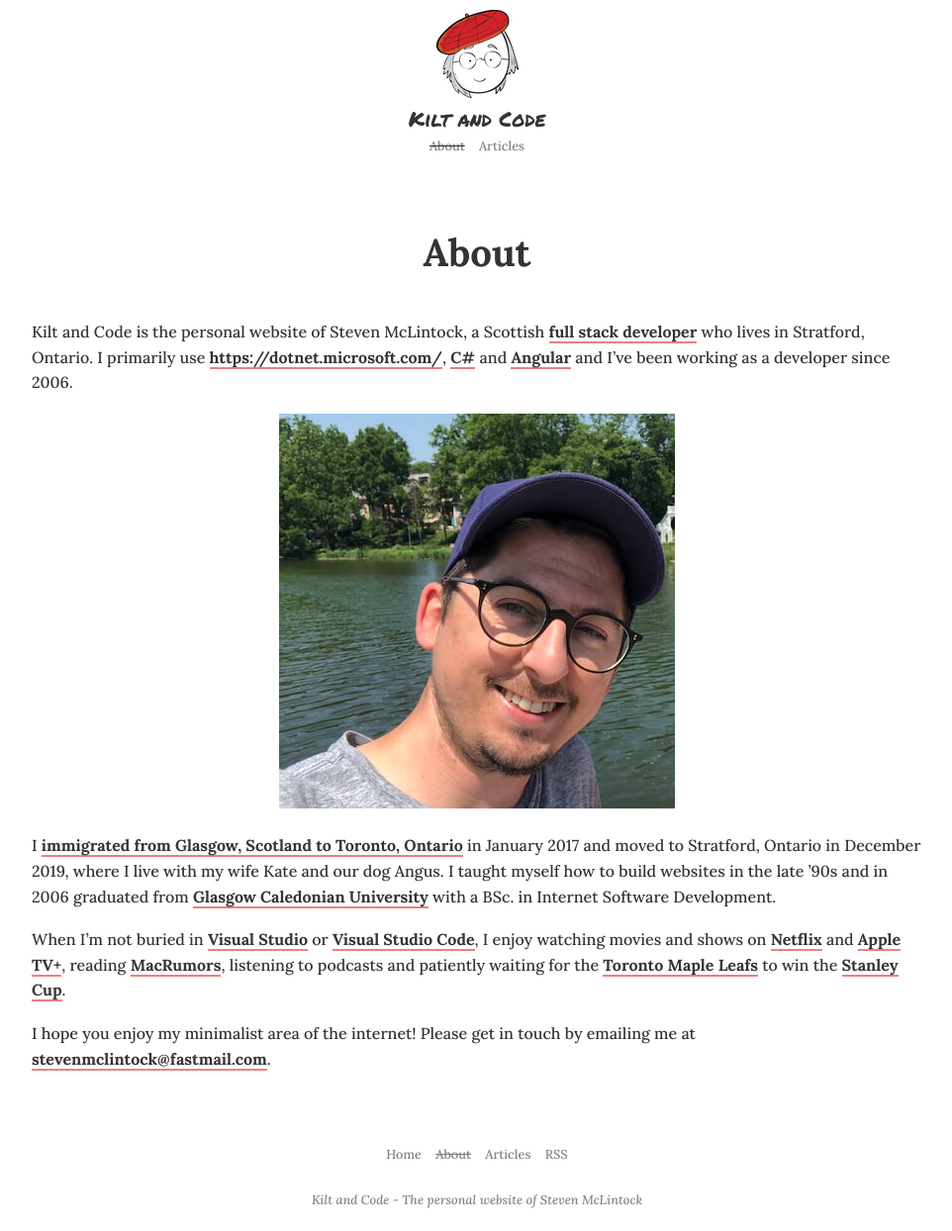
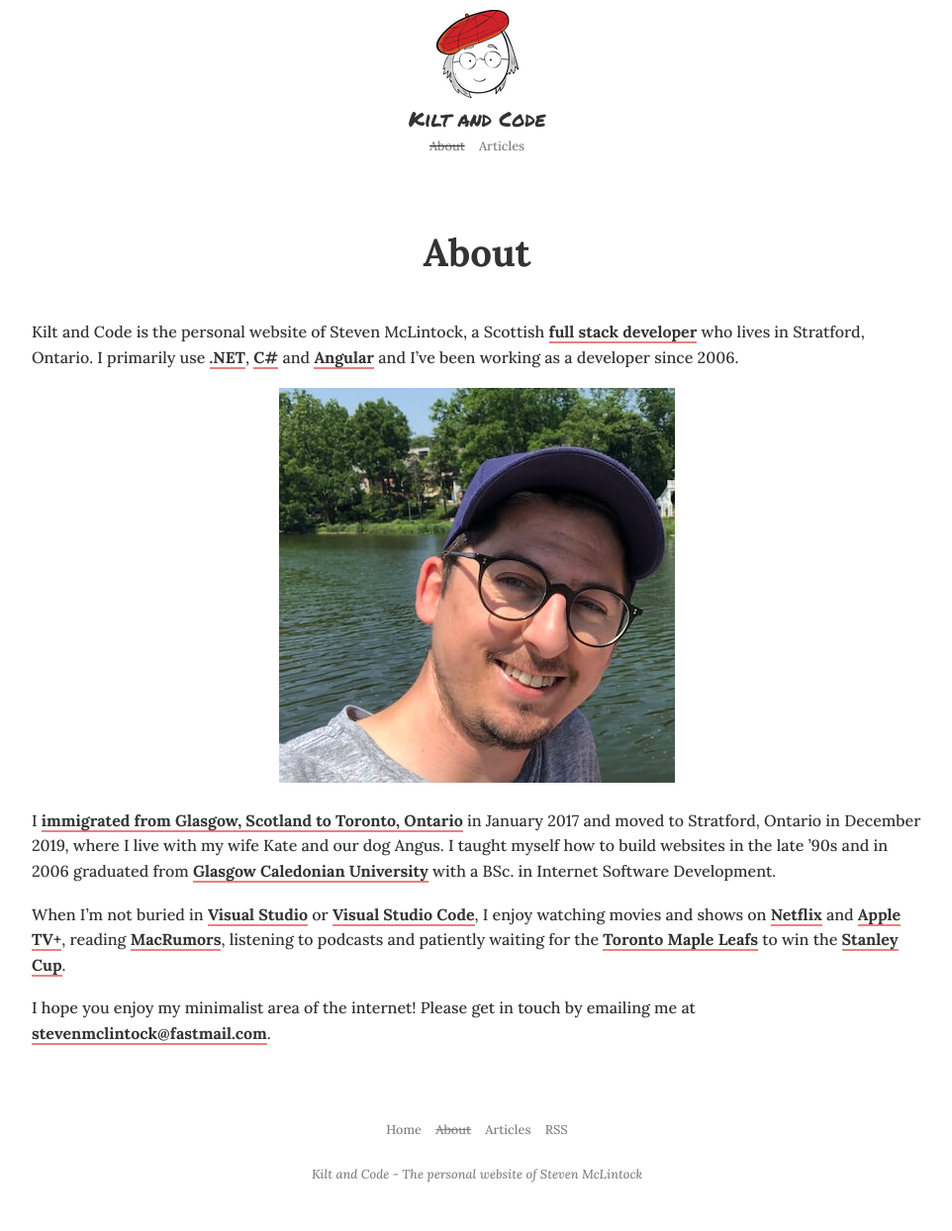
Before and after one commit to kiltandcode/kiltandcode.com, a Jekyll site: the page built from about.md, in a window 1280 px wide. Shown: the whole page at 99% size, without its empty margins (158-1120 px from the left). Built offline with Jekyll 4.4.1, drawn with Linux system fonts in a browser that asks for light colours; after the commit the page ends 1219 px from its top, so only the background shows below that.

Commit message:
Fix typo

```diff
--- a/_includes/about-the-author.html
+++ b/_includes/about-the-author.html
@@ -6,7 +6,7 @@
     <p>
         <small>
             Kilt and Code is the personal website of <a href="{{ site.baseurl }}/about">Steven McLintock</a>,
-            a Scottish software developer living in Stratford, Ontario. Steven primarily uses [https://dotnet.microsoft.com/](.NET), [C#](https://docs.microsoft.com/en-us/dotnet/csharp/]
+            a Scottish software developer living in Stratford, Ontario. Steven primarily uses [.NET](https://dotnet.microsoft.com/), [C#](https://docs.microsoft.com/en-us/dotnet/csharp/]
 ) and [Angular](https://angular.io/) and has been working as a developer since 2006. <a href="mailto:stevenmclintock@fastmail.com">Get in touch!</a>
         </small>
     </p>
--- a/about.md
+++ b/about.md
@@ -3,7 +3,7 @@ layout: page
 title: "About"
 ---
 
-Kilt and Code is the personal website of Steven McLintock, a Scottish [full stack developer](https://www.kiltandcode.com/2020/02/16/my-journey-to-becoming-a-full-stack-developer/) who lives in Stratford, Ontario. I primarily use [https://dotnet.microsoft.com/](.NET), [C#](https://docs.microsoft.com/en-us/dotnet/csharp/]
+Kilt and Code is the personal website of Steven McLintock, a Scottish [full stack developer](https://www.kiltandcode.com/2020/02/16/my-journey-to-becoming-a-full-stack-developer/) who lives in Stratford, Ontario. I primarily use [.NET](https://dotnet.microsoft.com/), [C#](https://docs.microsoft.com/en-us/dotnet/csharp/]
 ) and [Angular](https://angular.io/) and I've been working as a developer since 2006.
 
 {%
```
